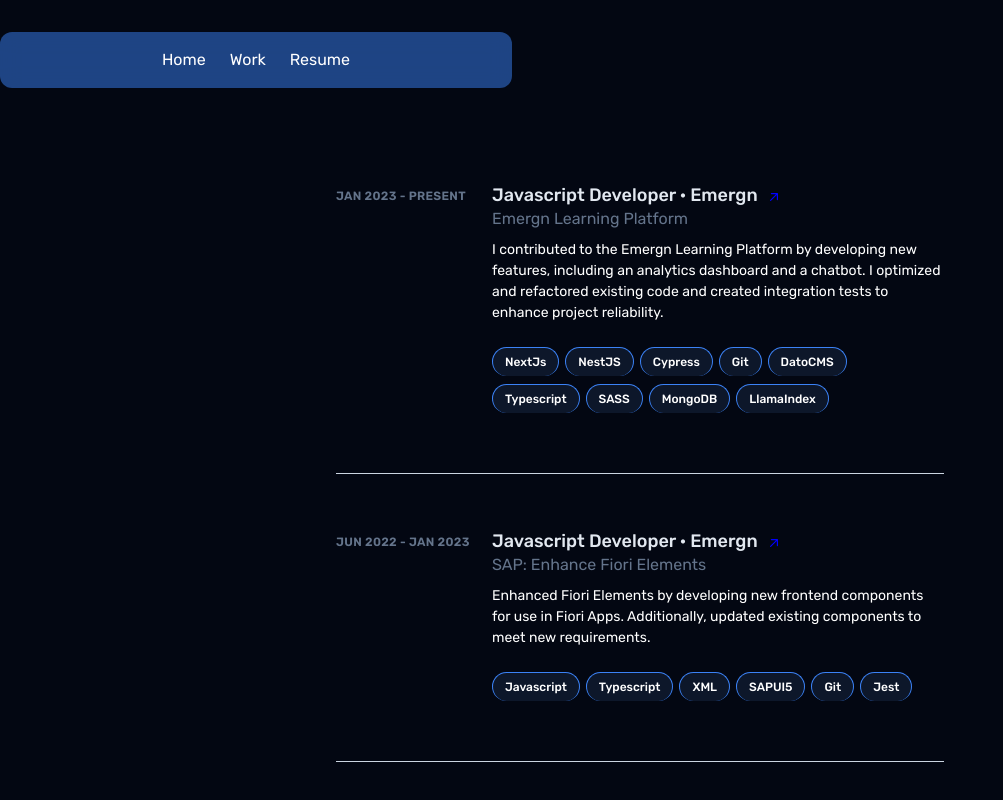
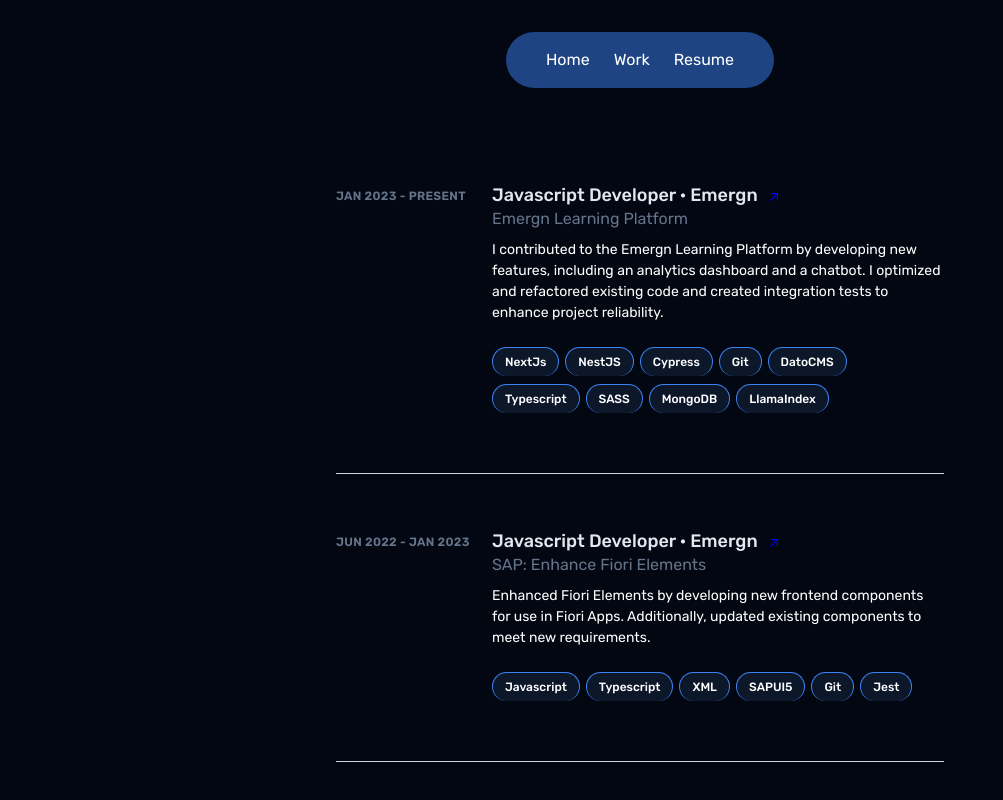
Before and after one commit to zepedroc/Portfolio, a Next.js app: page /work in a window 1280 px wide. Shown: the top 800 px of the page, without its empty margins (0-1003 px from the left). Built offline with nearby package versions, Linux system fonts and the light colour scheme.

Commit message:
Navbar changes

```diff
--- a/components/experience-card.tsx
+++ b/components/experience-card.tsx
@@ -6,7 +6,6 @@
   technologies: string[];
   project: string;
   link: string;
-  color: string;
 };
 
 const ExperienceCard: React.FC<ExperienceProps> = ({
@@ -17,7 +16,6 @@
   technologies,
   project,
   link,
-  color,
 }) => {
   return (
     <div className="group relative mb-14 mt-14 grid pb-1 transition-all sm:grid-cols-8 sm:gap-8 md:gap-4 lg:hover:!opacity-100 lg:group-hover/list:opacity-50">
--- a/components/navbar.tsx
+++ b/components/navbar.tsx
@@ -2,7 +2,8 @@
 
 export default function NavBar() {
   return (
-    <nav className="fixed left-0 top-0 z-50 mx-auto mt-8 flex w-2/5 items-center justify-center rounded-xl bg-blue-500/50 py-4 backdrop-blur-md">
+    <header className="fixed top-0 z-50 flex w-full">
+      <nav className="mx-auto mt-8 flex items-center justify-center rounded-full bg-blue-500/50 px-10 py-4 backdrop-blur-md">
         <div className="flex items-center gap-6">
           <Link className="duration-400 transition-transform hover:scale-105 hover:underline" href="/">
             Home
@@ -19,5 +20,6 @@
           </Link>
         </div>
       </nav>
+    </header>
   );
 }
--- a/src/app/layout.tsx
+++ b/src/app/layout.tsx
@@ -1,4 +1,4 @@
-import { Inter, Rubik } from 'next/font/google';
+import { Rubik } from 'next/font/google';
 
 import './globals.css';
 
--- a/src/app/work/page.tsx
+++ b/src/app/work/page.tsx
@@ -15,10 +15,10 @@
     >
       <div className="container mx-auto mt-28 max-w-[80vw] p-4 lg:max-w-[50vw]">
         {experiences.map((exp, index) => (
-          <>
-            <ExperienceCard key={exp.duration} {...exp} />
+          <div key={exp.duration}>
+            <ExperienceCard {...exp} />
             {index < experiences.length - 1 && <Separator className="bg-slate-300" />}
-          </>
+          </div>
         ))}
       </div>
     </motion.div>
--- a/src/constants/work.ts
+++ b/src/constants/work.ts
@@ -8,7 +8,6 @@
       'I contributed to the Emergn Learning Platform by developing new features, including an analytics dashboard and a chatbot. I optimized and refactored existing code and created integration tests to enhance project reliability.',
     technologies: ['NextJs', 'NestJS', 'Cypress', 'Git', 'DatoCMS', 'Typescript', 'SASS', 'MongoDB', 'LlamaIndex'],
     link: 'https://emergn.com',
-    color: 'red',
   },
   {
     role: 'Javascript Developer',
@@ -19,7 +18,6 @@
       'Enhanced Fiori Elements by developing new frontend components for use in Fiori Apps. Additionally, updated existing components to meet new requirements.',
     technologies: ['Javascript', 'Typescript', 'XML', 'SAPUI5', 'Git', 'Jest'],
     link: 'https://sap.com',
-    color: 'red',
   },
   {
     role: 'Frontend Developer',
@@ -30,7 +28,6 @@
       'Transformed legacy internal sites into a modern ReactJS application by developing new components using the SharePoint Framework.',
     technologies: ['ReactJS', 'TypeScript', 'SASS', 'Sharepoint'],
     link: 'https://cib.natixis.com/home/',
-    color: 'purple',
   },
   {
     role: 'Full Stack Developer',
@@ -41,6 +38,5 @@
       'Developed a step-by-step tutorial widget for client websites, enhancing existing features and building new screens. Responsible for creating the entire backend logic.',
     technologies: ['ReactJS', 'Redux', 'NodeJS', 'MongoDB', 'MeteorJS', 'SASS'],
     link: 'https://www.helppier.com',
-    color: 'blue',
   },
 ];
```
Lines whose indentation alone changed are shown as unchanged.
